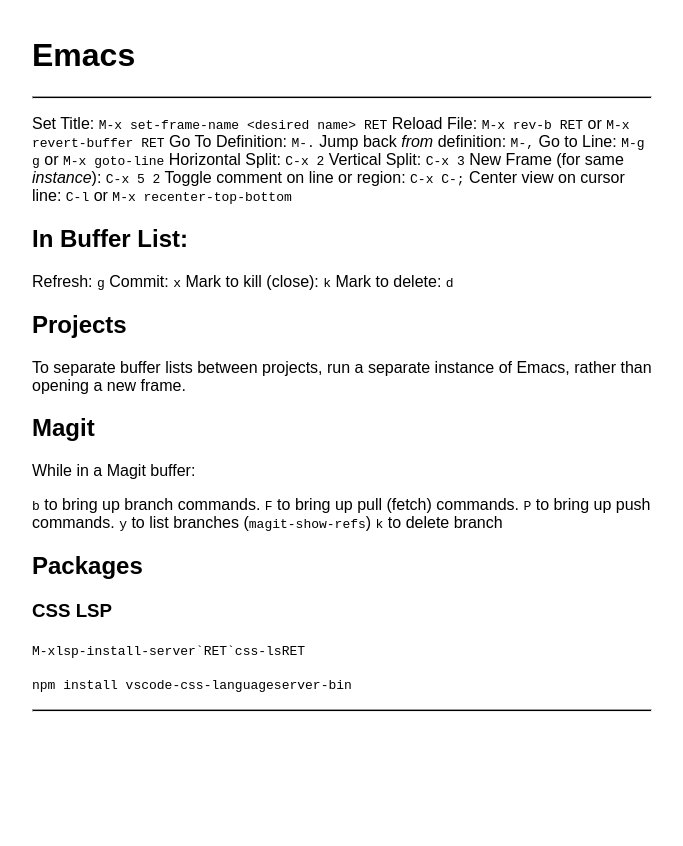
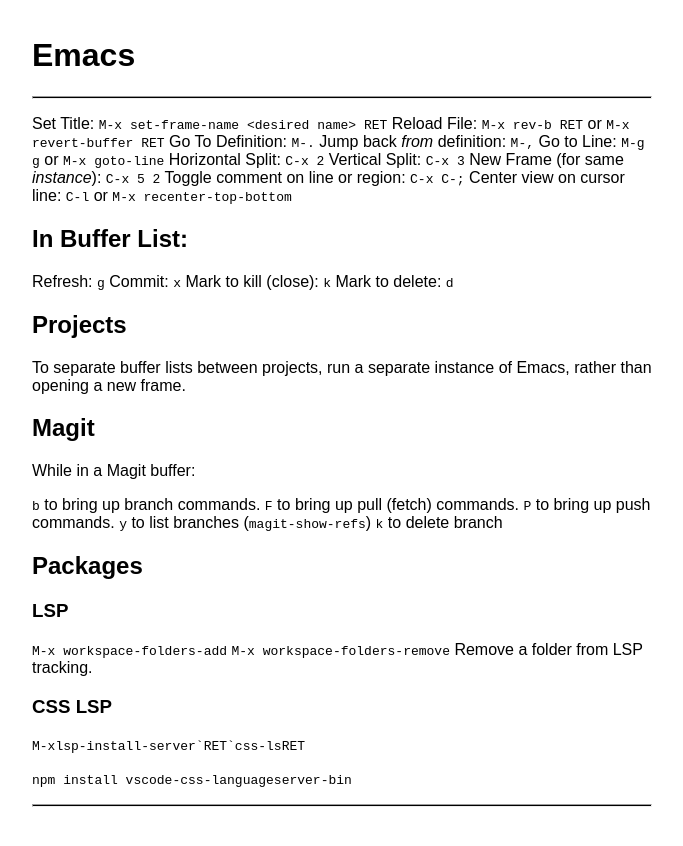
Before and after one commit to jacobpledger/website, a Jekyll site: the page built from collections/_notes/emacs.md, in a window 1280 px wide. Shown: the top 846 px of the page, without its empty margins (298-981 px from the left). Built offline with Jekyll 4.4.1, drawn with Linux system fonts in a browser that asks for light colours.

Commit message:
Add workspace folder commands

```diff
--- a/collections/_notes/emacs.md
+++ b/collections/_notes/emacs.md
@@ -35,6 +35,11 @@
 
 ## Packages
 
+### LSP
+
+`M-x workspace-folders-add`
+`M-x workspace-folders-remove` Remove a folder from LSP tracking.
+
 ### CSS LSP
 <kbd>M-x</kbd>`lsp-install-server`<kbd>`RET`</kbd>`css-ls`<kbd>RET</kbd>
 
```
